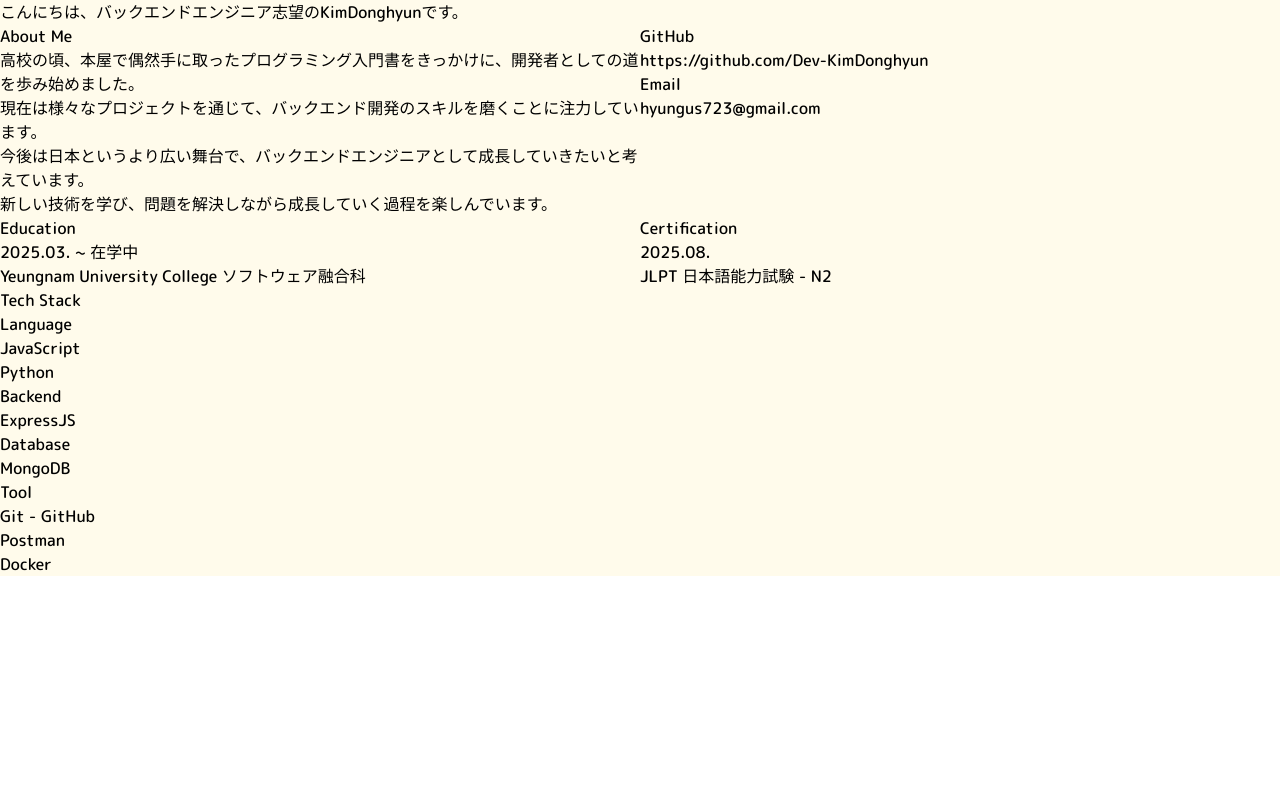
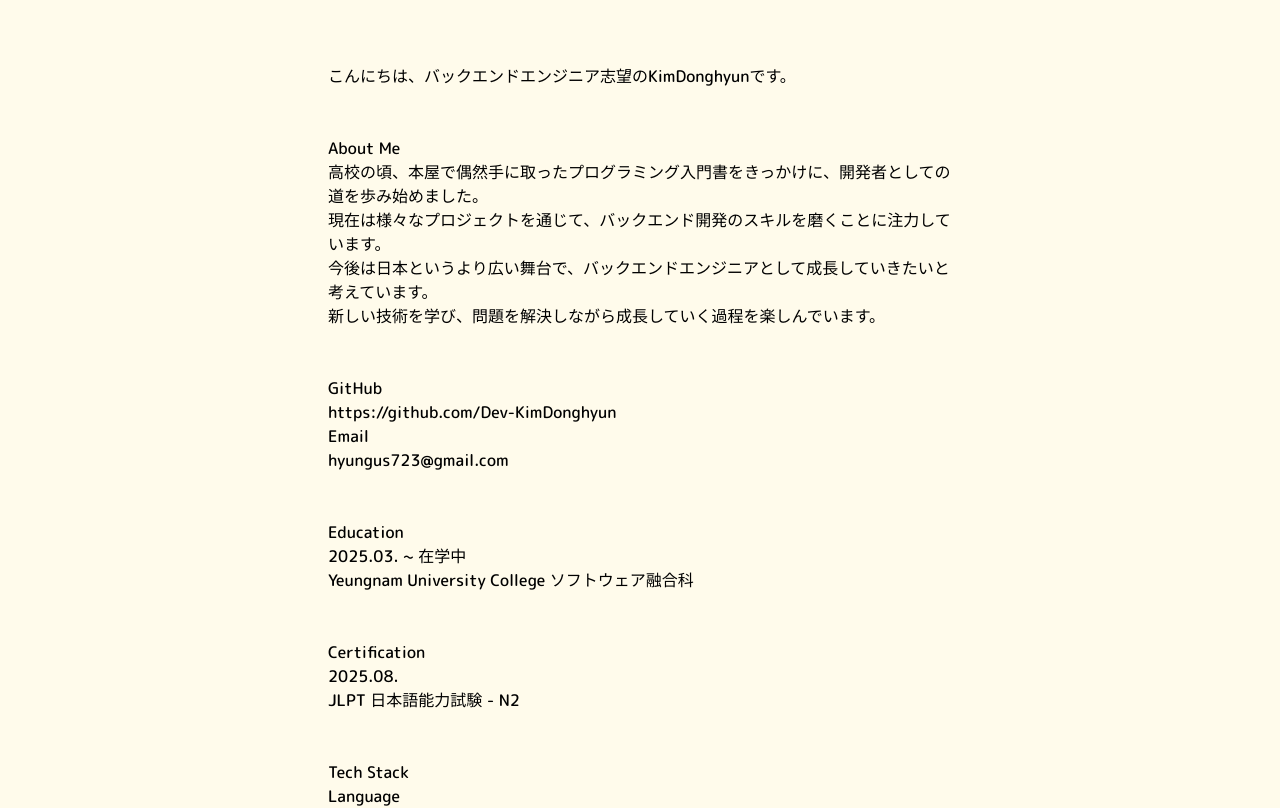
Before and after one commit to Dev-KimDonghyun/Portfolio-Web, a React (Vite) app: page /jp in a window 1280 px wide. Shown: the top 808 px of the page. Built offline with nearby package versions, Linux system fonts and the light colour scheme.

Commit message:
feat: Refine Layout and Styling in JpHome.jsx

```diff
--- a/src/pages/JpHome.jsx
+++ b/src/pages/JpHome.jsx
@@ -7,15 +7,15 @@ import TechJp from "../components/jp/TechJp";
 
 const JpHome = () => {
   return (
-    <div className="font-jp bg-amber-50">
-      <TitleJp />
-      <div className="grid grid-cols-2">
-        <AboutJp />
-        <ContactJp />
-        <EducationJp />
-        <CertificationJp />
+    <div className="min-h-screen bg-amber-50 font-jp flex items-center">
+      <div className="mt-16 px-82 w-full flex flex-col gap-12">
+        <TitleJp />
+          <AboutJp />
+          <ContactJp />
+          <EducationJp />
+          <CertificationJp />
+        <TechJp />
       </div>
-      <TechJp />
     </div>
   );
 };
```
